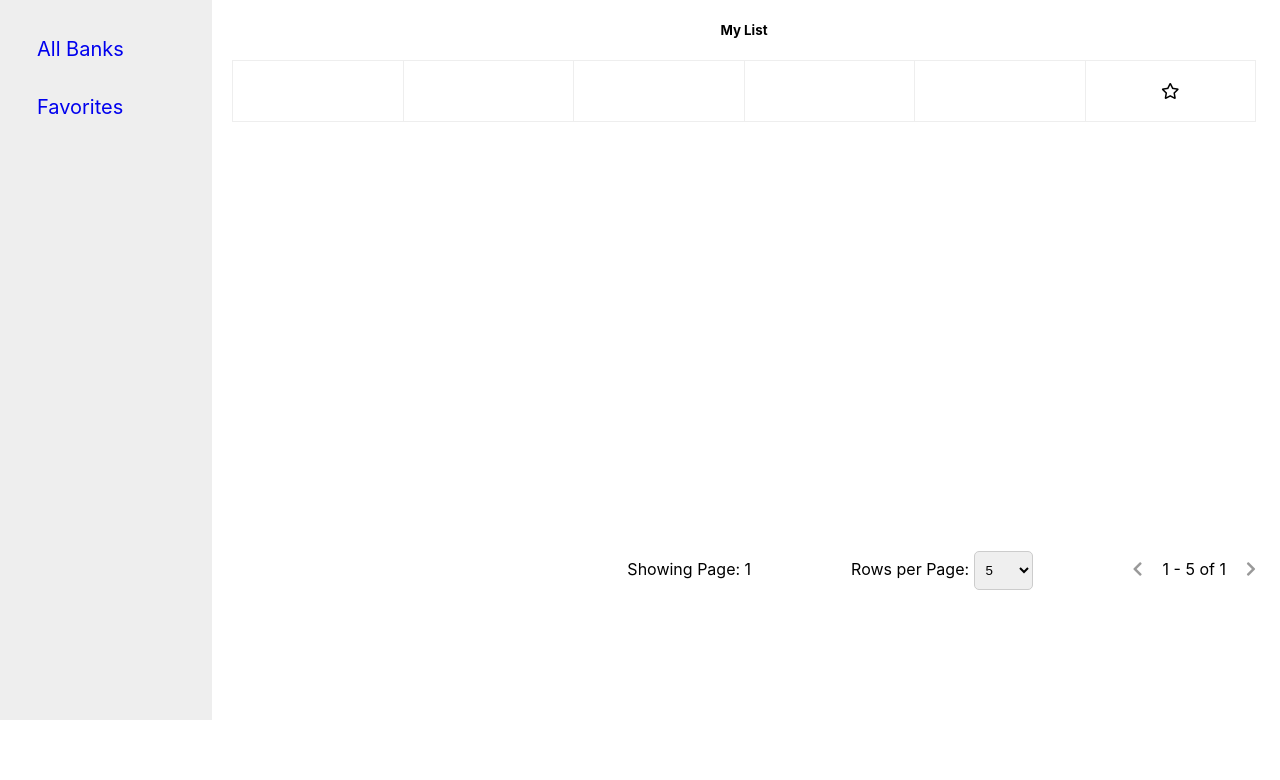
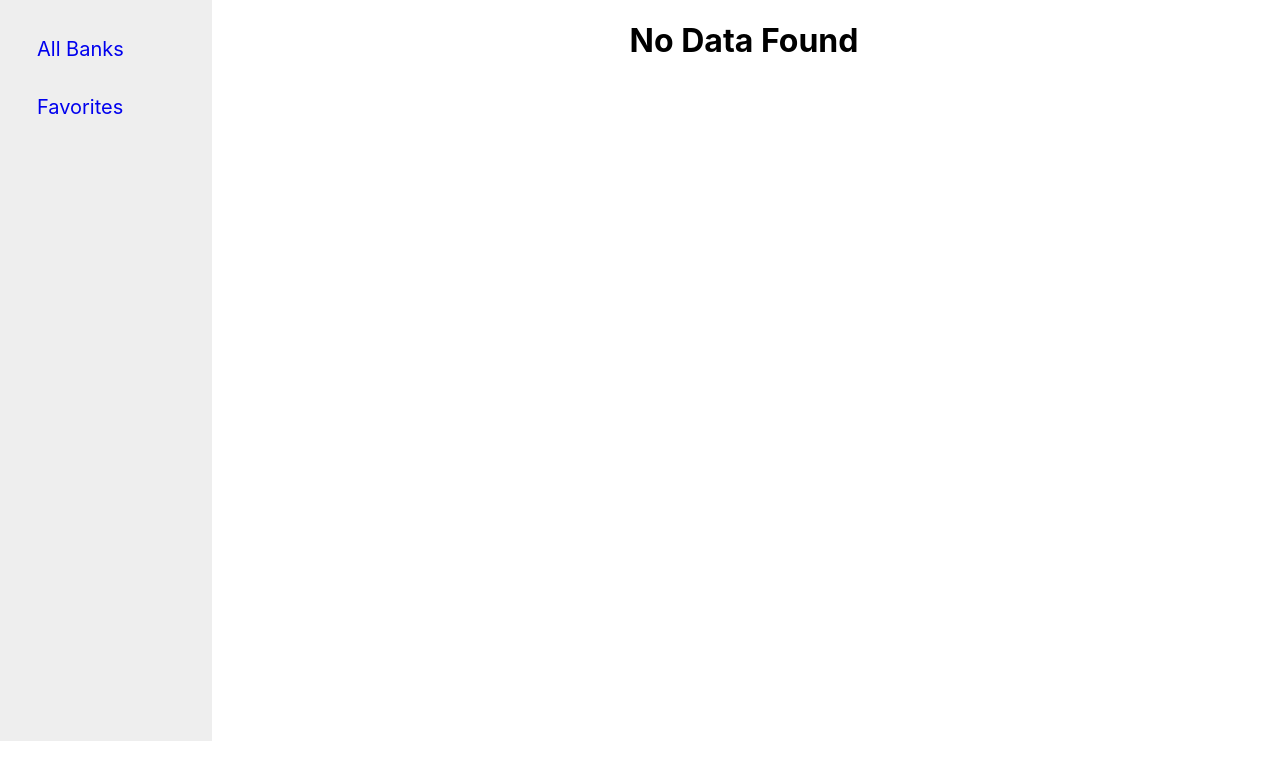
Before and after one commit to tanyagoyal15/my-bank-app, a React (Create React App) app: page /favorites in a window 1280 px wide. Shown: the top 780 px of the page. Built offline with nearby package versions, Linux system fonts and the light colour scheme.

Commit message:
minor changes

```diff
--- a/src/App.css
+++ b/src/App.css
@@ -223,5 +223,17 @@ select:focus {
 }
 
 .bank-details {
-  padding : 20px
+  padding : 20px;
 }
+
+table {
+  width : auto !important;
+}
+
+.favorites, .favorites error {
+  min-height:  90vh;
+}
+
+.favorites h2 {
+  text-align: left;
+}
--- a/src/components/Bank.jsx
+++ b/src/components/Bank.jsx
@@ -12,14 +12,14 @@ export const Bank = (props) => {
       if(getArray !== 0) {
           setFavorites([...getArray])
       }
-    }, []);
+    }, [getArray]);
 
-    const addFav = (props) => {
+    const addToFavorites = (props) => {
         let array = favorites
         let addArray = true;
         array.map((item ,key) => {
             if(item === props.id) {
-                array.splice(key, 1);
+                array.splice(array.indexOf(item), 1);
                 addArray = false;
             }
         });
@@ -27,7 +27,6 @@ export const Bank = (props) => {
             array.push(id)
         }
 
-        console.log([...array]);
         setFavorites([...array])
         localStorage.setItem('favorites', JSON.stringify(favorites));
 
@@ -44,9 +43,9 @@ export const Bank = (props) => {
             {tableData.map(data => <td className='table-data'>
                 <Link to={`/bank-details/${bank.ifsc}`} state={{ bank }} >{bank[data]}</Link>
             </td>)}
-            <td i>
+            <td>
                 {
-                    favorites.includes(id) ? (<i onClick={() => addFav({bank, id})} className="fas fa-star"></i>) : (<i onClick={() => addFav({bank, id})} className="far fa-star"></i>)
+                    favorites.includes(id) ? (<i onClick={() => addToFavorites({bank, id})} className="fas fa-star"></i>) : (<i onClick={() => addToFavorites({bank, id})} className="far fa-star"></i>)
                 }
             </td>
         </tr>
--- a/src/components/Favorite.jsx
+++ b/src/components/Favorite.jsx
@@ -3,7 +3,7 @@ import { Bank } from './Bank';
 import { Pagination } from './Pagination';
 
 export const Favorite = () => {
-  let myList = [{}];
+  let myList = [];
   const getArray = JSON.parse(localStorage.getItem('favorites') || '0');
   for(var i = 0; i< getArray.length; i++) {
     // myList[i] = JSON.parse(localStorage.getItem('markedItem' + getArray[i]) || '');
@@ -25,11 +25,16 @@ export const Favorite = () => {
     }]
   }
 
-  const titles = Object.keys(myList[0])
+  // const titles = Object.keys(myList[0]);
+  const titles = ["Bank ", "IFSC", "Branch", "Bank ID", "Address"];
   return (
-    <div>
-      <h5>My List</h5>
-      { myList.length > 0 ? <Pagination data={myList} heading={titles} RenderComponent={Bank} pageLimit={5} dataLimit={5} /> : <h1 className="error">No Data Found</h1>}
+    <div className='favorites'>
+      {
+        myList.length > 0 ? (<div>
+          <h2>My List</h2>
+          <Pagination data={myList} heading={titles} RenderComponent={Bank} pageLimit={5} dataLimit={5} />
+        </div>) : (<h1 className="error">No Data Found</h1>)
+      }
     </div>
   );
 };
--- a/src/components/Pagination.jsx
+++ b/src/components/Pagination.jsx
@@ -48,13 +48,12 @@ export const Pagination = ({ data, heading, RenderComponent, pageLimit, dataLimi
       <div className="pagination">
 
         <div>
-        {`Showing Page:  ${currentPage}`}
           <span className='rows-per-page'>
-          Rows per Page:  <select onChange={handleRowChange} name="row" className="select-row">
+            Rows per Page: <select onChange={handleRowChange} name="row" className="select-row">
             { rowOptions.map( (option) =>
               <option key={option} value={option}>{option}</option> )
-          }</select>
-            </span>
+            } </select>
+          </span>
 
           <i onClick={goToPreviousPage}
             className={`prev fas fa-chevron-left ${currentPage === 1 ? 'disabled' : ''}`}
```
